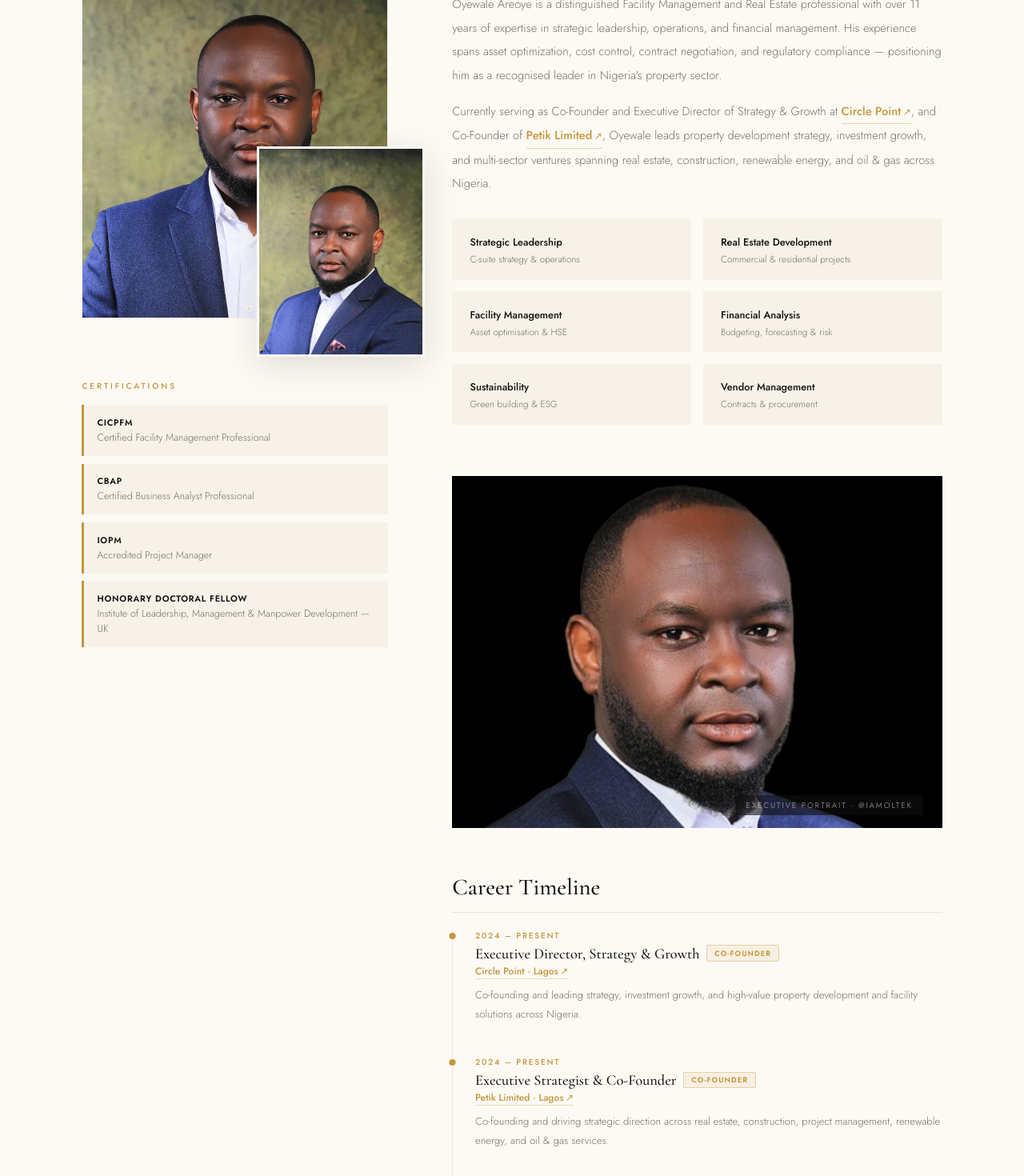
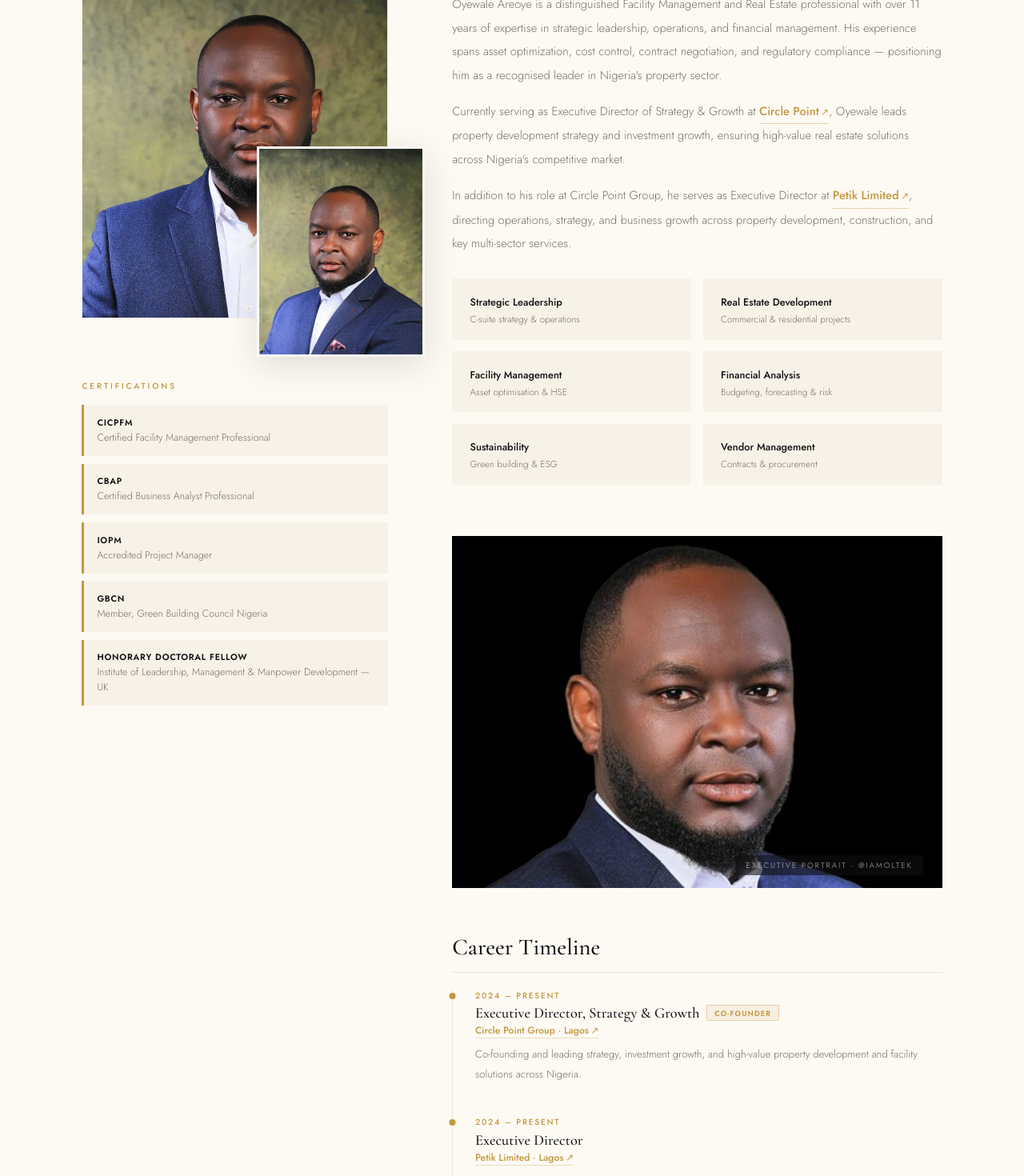
Before and after one commit to Martin-do/iamoltek_v3, a React (Vite) app: page /about in a window 1280 px wide. Shown: the part 760-2230 px from the top of the page at 80% size. Built offline with nearby package versions, Linux system fonts and the light colour scheme; a web font is replaced by a local one.

Commit message:
Update About and Home pages: Apply verbatim profile text, update Petik link and role, set Circle Point Group, and add GBCN membership

```diff
--- a/src/pages/About.jsx
+++ b/src/pages/About.jsx
@@ -23,18 +23,18 @@ const timeline = [
   {
     year: '2024 – Present',
     role: 'Executive Director, Strategy & Growth',
-    org: 'Circle Point · Lagos',
+    org: 'Circle Point Group · Lagos',
     orgLink: 'https://circlepoint.com.ng/',
     cofounder: true,
     desc: 'Co-founding and leading strategy, investment growth, and high-value property development and facility solutions across Nigeria.',
   },
   {
     year: '2024 – Present',
-    role: 'Executive Strategist & Co-Founder',
+    role: 'Executive Director',
     org: 'Petik Limited · Lagos',
-    orgLink: 'https://petiklimited.com/',
-    cofounder: true,
-    desc: 'Co-founding and driving strategic direction across real estate, construction, project management, renewable energy, and oil & gas services.',
+    orgLink: 'https://petiklimited.com/oyewale-areoye/',
+    cofounder: false,
+    desc: 'Directing operations, growth strategy, and high-value project execution across property development, construction, energy, and multi-sector services.',
   },
   {
     year: '2020 – 2024',
@@ -54,6 +54,7 @@ const certifications = [
   { code: 'CICPFM',                    name: 'Certified Facility Management Professional' },
   { code: 'CBAP',                      name: 'Certified Business Analyst Professional' },
   { code: 'IOPM',                      name: 'Accredited Project Manager' },
+  { code: 'GBCN',                      name: 'Member, Green Building Council Nigeria' },
   { code: 'Honorary Doctoral Fellow',  name: 'Institute of Leadership, Management & Manpower Development — UK' },
 ]
 
@@ -129,16 +130,18 @@ export default function About() {
                 in Nigeria's property sector.
               </p>
               <p className={styles.text}>
-                Currently serving as Co-Founder and Executive Director of Strategy &amp; Growth at{' '}
+                Currently serving as Executive Director of Strategy &amp; Growth at{' '}
                 <a href="https://circlepoint.com.ng/" target="_blank" rel="noopener noreferrer" className={styles.inlineLink}>
                   Circle Point<span className={styles.tLinkArrow}>↗</span>
-                </a>,
-                and Co-Founder of{' '}
-                <a href="https://petiklimited.com/" target="_blank" rel="noopener noreferrer" className={styles.inlineLink}>
+                </a>
+                , Oyewale leads property development strategy and investment growth, ensuring high-value real estate solutions across Nigeria's competitive market.
+              </p>
+              <p className={styles.text}>
+                In addition to his role at Circle Point Group, he serves as Executive Director at{' '}
+                <a href="https://petiklimited.com/oyewale-areoye/" target="_blank" rel="noopener noreferrer" className={styles.inlineLink}>
                   Petik Limited<span className={styles.tLinkArrow}>↗</span>
-                </a>,
-                Oyewale leads property development strategy, investment growth, and multi-sector ventures spanning real estate,
-                construction, renewable energy, and oil &amp; gas across Nigeria.
+                </a>
+                , directing operations, strategy, and business growth across property development, construction, and key multi-sector services.
               </p>
               <div className={styles.expGrid}>
                 {expertise.map((e, i) => (
--- a/src/pages/Home.jsx
+++ b/src/pages/Home.jsx
@@ -48,7 +48,7 @@ function StatItem({ num, label }) {
 
 const statsData = [
   { num: '11+', label: 'Years Industry Leadership' },
-  { num: '3',   label: 'Professional Certifications' },
+  { num: '4',   label: 'Professional Certifications' },
   { num: '1',   label: 'Royal Title Bestowed' },
   { num: '∞',   label: 'Communities Impacted' },
 ]
@@ -89,7 +89,8 @@ export default function Home() {
             </p>
             <div className={`${styles.heroBadges} fade-up-d2`}>
               {[
-                'Executive Director, Strategy & Growth — Circle Point',
+                'Co-Founder & Executive Director — Circle Point Group',
+                'Executive Director — Petik Limited',
                 'Founder, The Oyewale Areoye Initiative',
                 'Atobase of Okeluse Kingdom, Ondo State',
                 'Honorary Doctoral Fellow — ILMMD UK',
```
